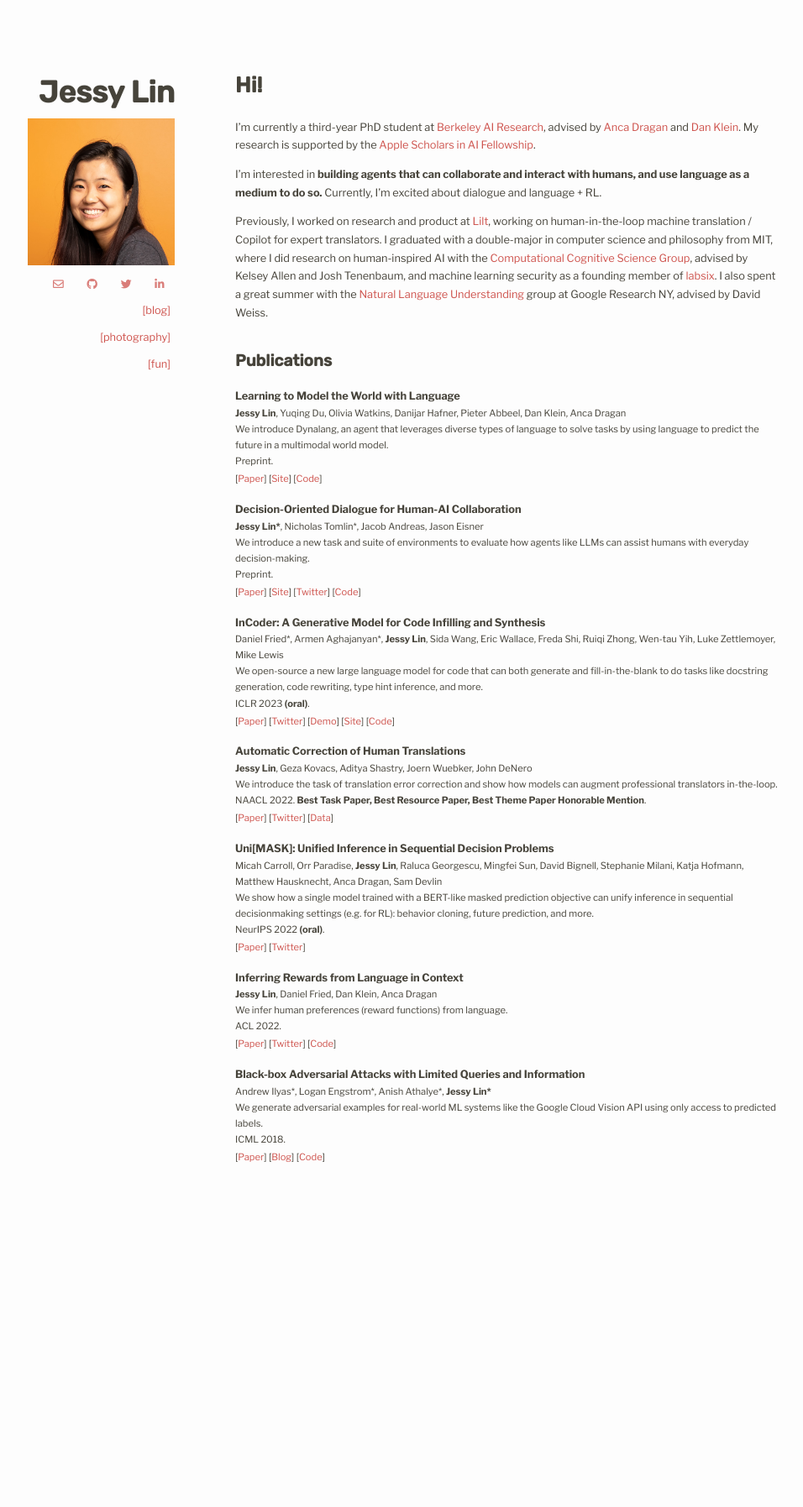
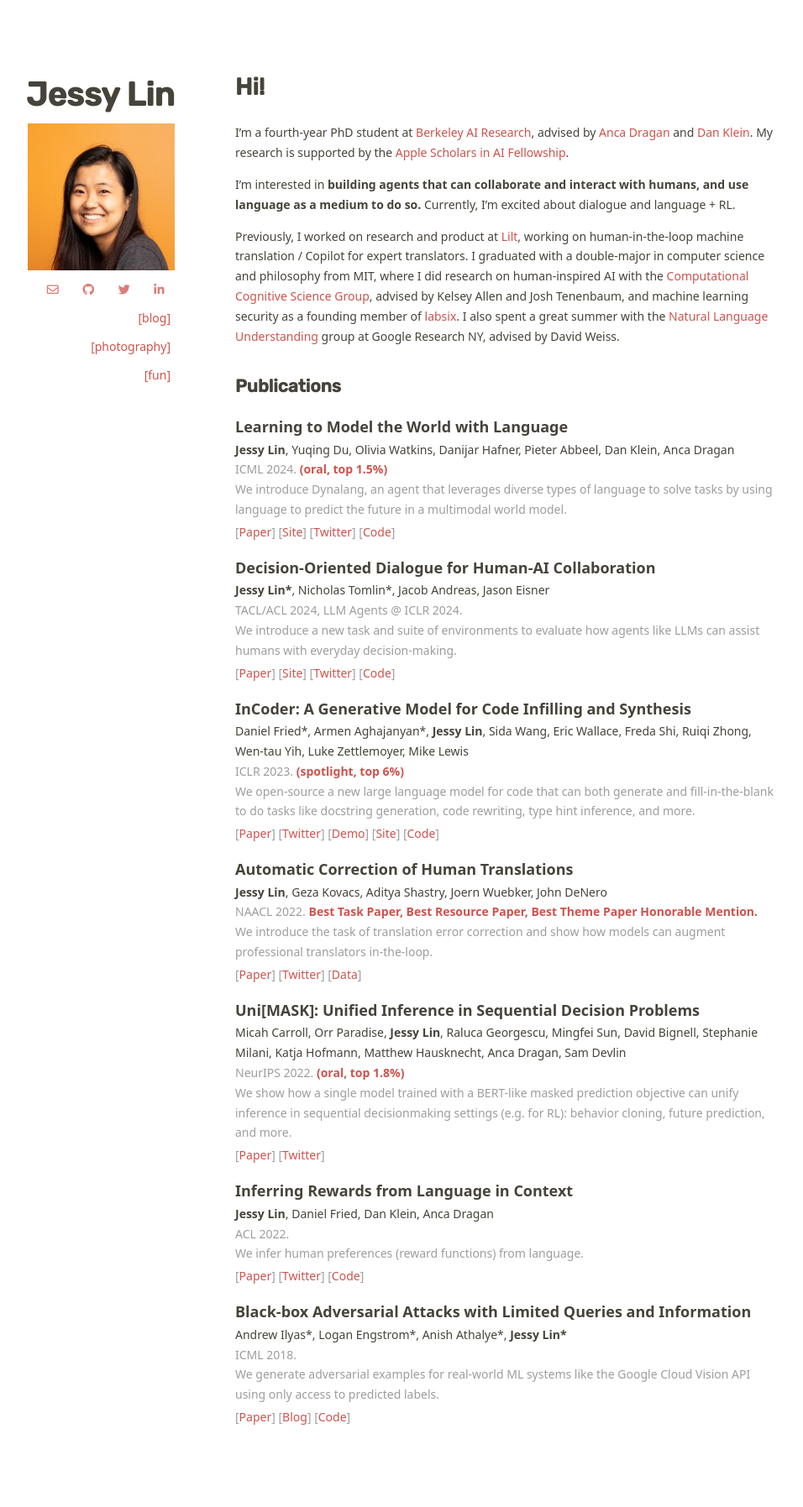
Before and after one commit to jlin816/jlin816.github.io, a Jekyll site: the page built from index.md, in a window 1280 px wide. Shown: the whole page at 84% size, without its empty margins (142-1098 px from the left). Built offline with Jekyll 4.4.1, drawn with Linux system fonts in a browser that asks for light colours; nearby versions of some CDN libraries; some web fonts are replaced; our own code applies the rules of GitHub Pages for plain Markdown files; before the commit the page ends 1484 px from its top, so only the background shows below that.

Commit message:
Update pubs

```diff
--- a/_data/pubs.yml
+++ b/_data/pubs.yml
@@ -1,16 +1,18 @@
 - title: "Learning to Model the World with Language"
   authors: "**Jessy Lin**, Yuqing Du, Olivia Watkins, Danijar Hafner, Pieter Abbeel, Dan Klein, Anca Dragan"
   description: "We introduce Dynalang, an agent that leverages diverse types of language to solve tasks by using language to predict the future in a multimodal world model."
-  conference: Preprint.
+  conference: ICML 2024.
+  special: (oral, top 1.5%)
   links:
     Paper: https://arxiv.org/abs/2308.01399
     Site: https://dynalang.github.io/
+    Twitter: https://x.com/realJessyLin/status/1687515845281624064
     Code: https://github.com/jlin816/dynalang
 
 - title: "Decision-Oriented Dialogue for Human-AI Collaboration"
   authors: "**Jessy Lin\\***, Nicholas Tomlin\\*, Jacob Andreas, Jason Eisner"
   description: "We introduce a new task and suite of environments to evaluate how agents like LLMs can assist humans with everyday decision-making."
-  conference: Preprint.
+  conference: TACL/ACL 2024, LLM Agents @ ICLR 2024.
   links:
     Paper: https://arxiv.org/abs/2305.20076
     Site: https://collaborative-dialogue.github.io/
@@ -19,7 +21,8 @@
 
 - title: "InCoder: A Generative Model for Code Infilling and Synthesis"
   authors: Daniel Fried\*, Armen Aghajanyan\*, **Jessy Lin**, Sida Wang, Eric Wallace, Freda Shi, Ruiqi Zhong, Wen-tau Yih, Luke Zettlemoyer, Mike Lewis
-  conference: ICLR 2023 **(oral)**.
+  conference: ICLR 2023.
+  special: (spotlight, top 6%)
   description: "We open-source a new large language model for code that can both generate and fill-in-the-blank to do tasks like docstring generation, code rewriting, type hint inference, and more."
   links:
     Paper: https://arxiv.org/abs/2204.05999
@@ -30,7 +33,8 @@
 
 - title: "Automatic Correction of Human Translations"
   authors: "**Jessy Lin**, Geza Kovacs, Aditya Shastry, Joern Wuebker, John DeNero"
-  conference: NAACL 2022. **Best Task Paper, Best Resource Paper, Best Theme Paper Honorable Mention**.
+  conference: NAACL 2022.
+  special: Best Task Paper, Best Resource Paper, Best Theme Paper Honorable Mention.
   description: "We introduce the task of translation error correction and show how models can augment professional translators in-the-loop."
   links:
     Paper: https://arxiv.org/abs/2206.08593
@@ -39,7 +43,8 @@
 
 - title: "Uni[MASK]: Unified Inference in Sequential Decision Problems"
   authors: Micah Carroll, Orr Paradise, **Jessy Lin**, Raluca Georgescu, Mingfei Sun, David Bignell, Stephanie Milani, Katja Hofmann, Matthew Hausknecht, Anca Dragan, Sam Devlin
-  conference: NeurIPS 2022 **(oral)**.
+  conference: NeurIPS 2022.
+  special: (oral, top 1.8%)
   description: "We show how a single model trained with a BERT-like masked prediction objective can unify inference in sequential decisionmaking settings (e.g. for RL): behavior cloning, future prediction, and more."
   links:
     Paper: https://arxiv.org/abs/2204.13326
--- a/assets/main.scss
+++ b/assets/main.scss
@@ -3,16 +3,17 @@
 
 $text-color: #46433A;
 $anchor-text-color: #CE534D;
-$background-color: #fdfdfd;
-$gray-text-color: #adadad;
+$background-color: #ffffff; // #fdfdfd;
+$gray-text-color: #9d9d9d;
 
 // Other body fonts:
 // - Neuton
 // - Libre Franklin
 
 body {
-	font-family: "Libre Franklin", sans-serif;
-  font-size: .8rem;
+  font-family: system-ui, -apple-system, BlinkMacSystemFont, 'Segoe UI', Roboto, Oxygen, Ubuntu, Cantarell, 'Fira Sans', 'Droid Sans', 'Helvetica Neue', sans-serif;
+//	font-family: "Libre Franklin", sans-serif;
+  font-size: 14px;
 	color: $text-color;
 	background-color: $background-color;
   line-height: 1.7;
@@ -144,8 +145,21 @@ a#name-link {
   margin: 0;
 }
 
-.pub-description, .pub > a {
-  font-size: .7rem;
+.pub-title {
+  font-size: 18px;
+}
+
+.pub-info, .pub-description {
+  color: $gray-text-color;
+}
+
+div.pub-info {
+  margin-top: .2rem;
+}
+
+.pub-special {
+  color: $anchor-text-color;
+  font-weight: bold;
 }
 
 /* Project page */
--- a/index.md
+++ b/index.md
@@ -4,7 +4,7 @@ show_pic: true
 ---
 # Hi!
 
-I’m currently a third-year PhD student at [Berkeley AI Research](https://bair.berkeley.edu/), advised by [Anca Dragan](http://people.eecs.berkeley.edu/~anca/) and [Dan Klein](https://people.eecs.berkeley.edu/~klein/). My research is supported by the [Apple Scholars in AI Fellowship](https://machinelearning.apple.com/updates/apple-scholars-aiml-2023).
+I’m a fourth-year PhD student at [Berkeley AI Research](https://bair.berkeley.edu/), advised by [Anca Dragan](http://people.eecs.berkeley.edu/~anca/) and [Dan Klein](https://people.eecs.berkeley.edu/~klein/). My research is supported by the [Apple Scholars in AI Fellowship](https://machinelearning.apple.com/updates/apple-scholars-aiml-2023).
 
 I'm interested in **building agents that can collaborate and interact with humans, and use language as a medium to do so.** Currently, I'm excited about dialogue and language + RL.
 
@@ -15,14 +15,16 @@ Previously, I worked on research and product at [Lilt](https://lilt.com/research
 <div  markdown="0">
 {% for project in site.data.pubs %}
 <div class="pub">
-  <div class="pub-title"><b>{{ project.title }}</b></div>
-  <div class="pub-description">{{ project.authors | markdownify }}</div>
-  <div class="pub-description">{{ project.description }}</div>
-  <span class="pub-description">{{ project.conference | markdownify }}
+  <p class="pub-title"><b>{{ project.title }}</b></p>
+  <p class="pub-authors">{{ project.authors | markdownify }}</p>
+  <p class="pub-info">{{ project.conference }} <span class="pub-special">{{ project.special }}</span></p>
+  <p class="pub-description">{{ project.description }}</p>
+  <div class="pub-info">
   {% for link in project.links %}
     [<a href="{{ link[1] }}">{{ link[0] }}</a>]
   {% endfor %}
-  </span>
+  </div>
+
 </div>
 {% endfor %}
 </div>
```
Also changed, not shown: 3 other files.
